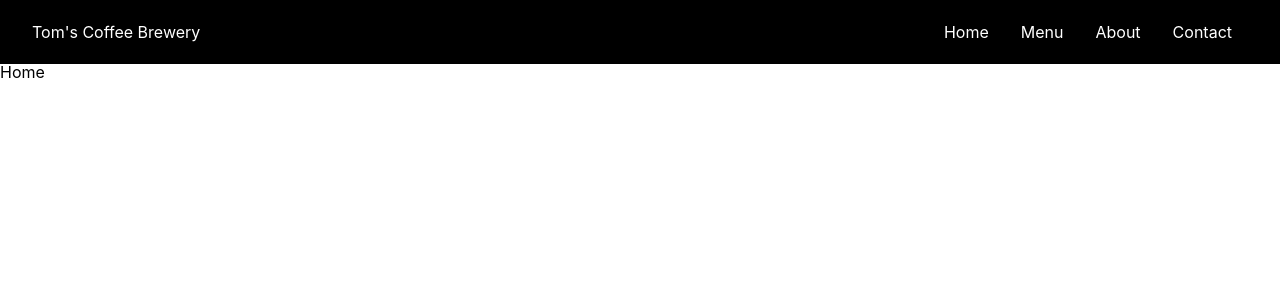
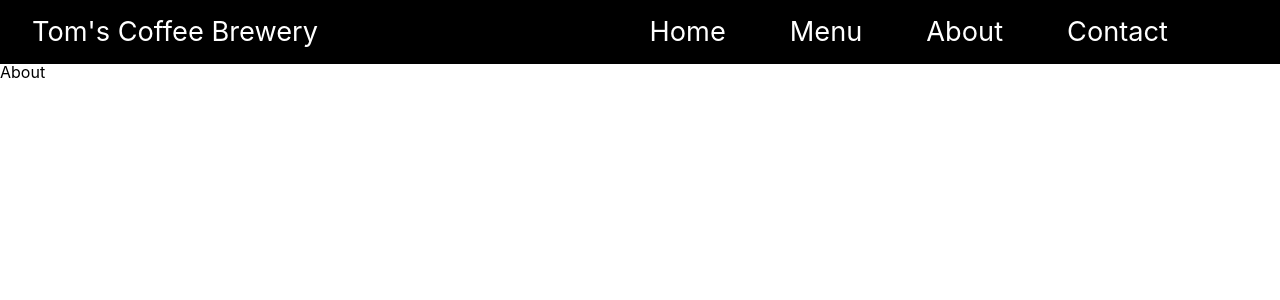
Before and after one commit to tmikulcic/react-coffee-webshop, a React (Create React App) app: page /about in a window 1280 px wide. Shown: the top 300 px of the page. Built offline with nearby package versions, Linux system fonts and the light colour scheme.

Commit message:
Add functional routing to the page

```diff
--- a/package.json
+++ b/package.json
@@ -8,6 +8,8 @@
     "@testing-library/user-event": "^13.5.0",
     "react": "^18.2.0",
     "react-dom": "^18.2.0",
+    "react-router": "^6.3.0",
+    "react-router-dom": "^6.3.0",
     "react-scripts": "5.0.1",
     "web-vitals": "^2.1.4"
   },
--- a/src/App.js
+++ b/src/App.js
@@ -1,12 +1,22 @@
+import React from 'react';
 import './App.css';
 import Navbar from './components/Navbar';
 import Home from './components/Home/Home';
+import Menu from './components/Menu/Menu';
+import About from './components/About/About';
+import Contact from './components/Contact/Contact';
+import { Route, Routes } from 'react-router-dom';
 
 function App() {
   return (
     <div className='main-container'>
       <Navbar />
-      <Home />
+      <Routes>
+        <Route path='/' element={<Home />} />
+        <Route path='/menu' element={<Menu />} />
+        <Route path='/about' element={<About />} />
+        <Route path='/contact' element={<Contact />} />
+      </Routes>
     </div>
   );
 }
--- /dev/null
+++ b/src/components/About/About.js
@@ -0,0 +1,6 @@
+import React from 'react';
+import './About.css';
+
+export default function About() {
+  return <div>About</div>;
+}
--- /dev/null
+++ b/src/components/Contact/Contact.js
@@ -0,0 +1,6 @@
+import React from 'react';
+import './Contact.css';
+
+export default function Contact() {
+  return <div>Contact</div>;
+}
--- /dev/null
+++ b/src/components/Menu/Menu.js
@@ -0,0 +1,6 @@
+import React from 'react';
+import './Menu.css';
+
+export default function Menu() {
+  return <div>Menu</div>;
+}
--- a/src/components/Navbar.css
+++ b/src/components/Navbar.css
@@ -10,14 +10,22 @@
 }
 
 .navbar-name {
-  margin-left: 2rem;
+  margin-left: 5rem;
 }
 
 .navbar-links {
   display: flex;
-  margin-right: 2rem;
+  margin-right: 5rem;
 }
 
+.navbar-name,
 .link {
-  margin: 1rem;
+  font-size: 1.7rem;
+  margin: 2rem;
+  color: inherit;
+  text-decoration: none;
 }
+
+.link:hover {
+  text-decoration: underline;
+}
--- a/src/components/Navbar.js
+++ b/src/components/Navbar.js
@@ -1,15 +1,26 @@
 import React from 'react';
+import { Link } from 'react-router-dom';
 import './Navbar.css';
 
 export default function Navbar() {
   return (
     <div className='navbar'>
-      <div className='navbar-name'>Tom's Coffee Brewery</div>
+      <Link to='/' className='navbar-name'>
+        Tom's Coffee Brewery
+      </Link>
       <div className='navbar-links'>
-        <div className='link'>Home</div>
-        <div className='link'>Menu</div>
-        <div className='link'>About</div>
-        <div className='link'>Contact</div>
+        <Link to='/' className='link'>
+          Home
+        </Link>
+        <Link to='/menu' className='link'>
+          Menu
+        </Link>
+        <Link to='/about' className='link'>
+          About
+        </Link>
+        <Link to='/contact' className='link'>
+          Contact
+        </Link>
       </div>
     </div>
   );
--- a/src/index.js
+++ b/src/index.js
@@ -2,6 +2,17 @@ import React from 'react';
 import ReactDOM from 'react-dom/client';
 import './index.css';
 import App from './App';
+import {
+  BrowserRouter as Router,
+  Switch,
+  Route,
+  Link,
+  BrowserRouter,
+} from 'react-router-dom';
 
 const root = ReactDOM.createRoot(document.getElementById('root'));
-root.render(<App />);
+root.render(
+  <BrowserRouter>
+    <App />
+  </BrowserRouter>
+);
```
Also changed, not shown: src/components/About/About.css (added), src/components/Contact/Contact.css (added), src/components/Menu/Menu.css (added), 1 other file (tests, documents, lock files or other folders).
